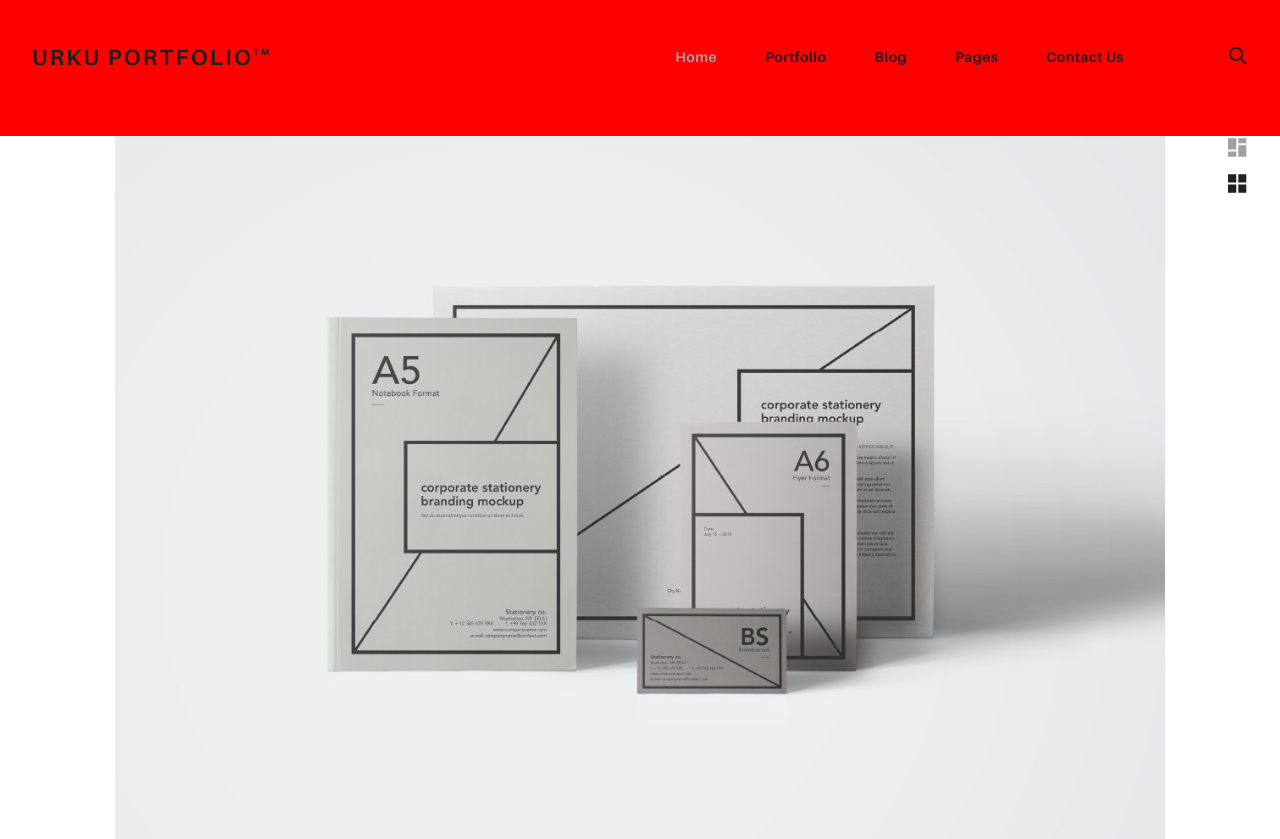
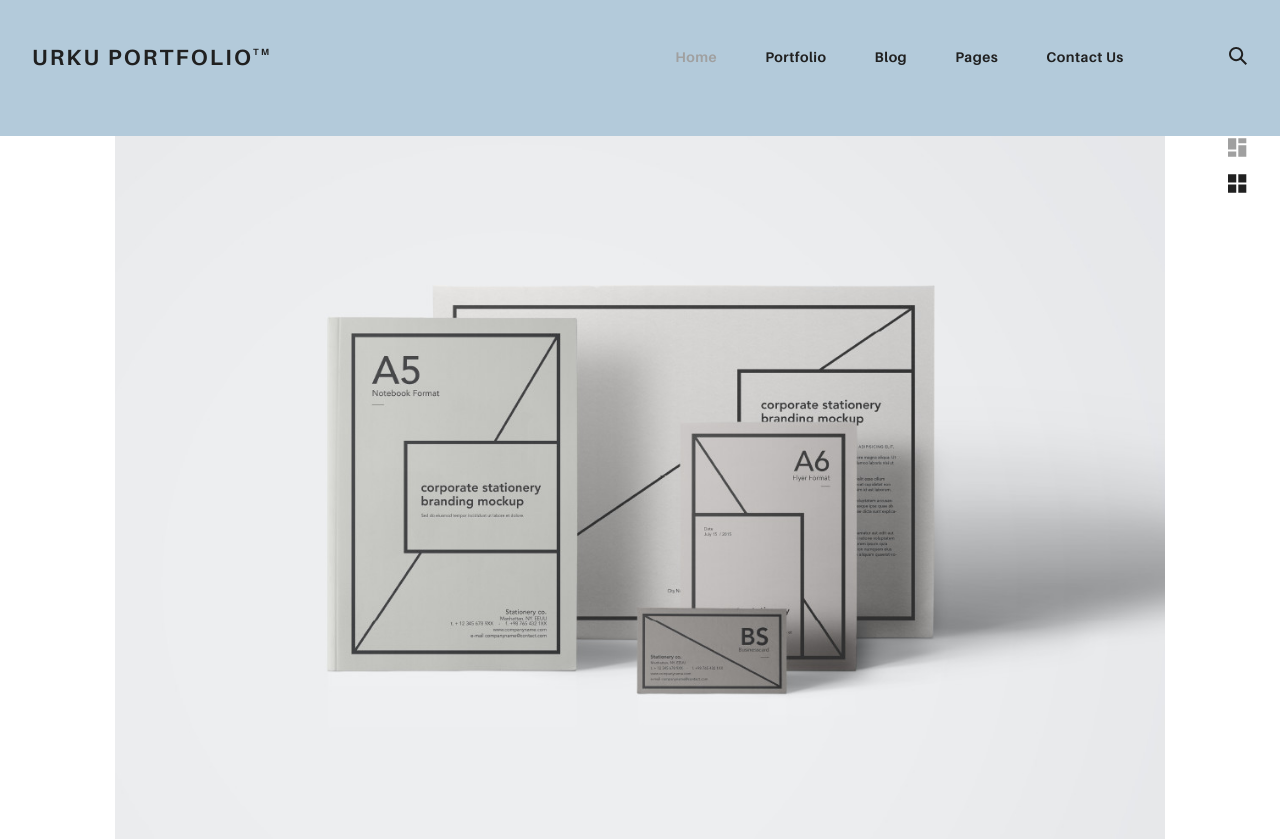
Before and after one commit to hammerto/hammerto.github.io, a plain HTML site: page index.html in a window 1280 px wide. Shown: the top 839 px of the page. Drawn offline with Linux system fonts and the light colour scheme.

Commit message:
launch 1.1

```diff
--- a/assets/css/urku.css
+++ b/assets/css/urku.css
@@ -53,7 +53,7 @@ body {
 }
 
 .rk-header {
-  background-color: red;
+  background-color: rgb(179, 202, 218);
   position: relative;
   z-index: 5;
 }
```
